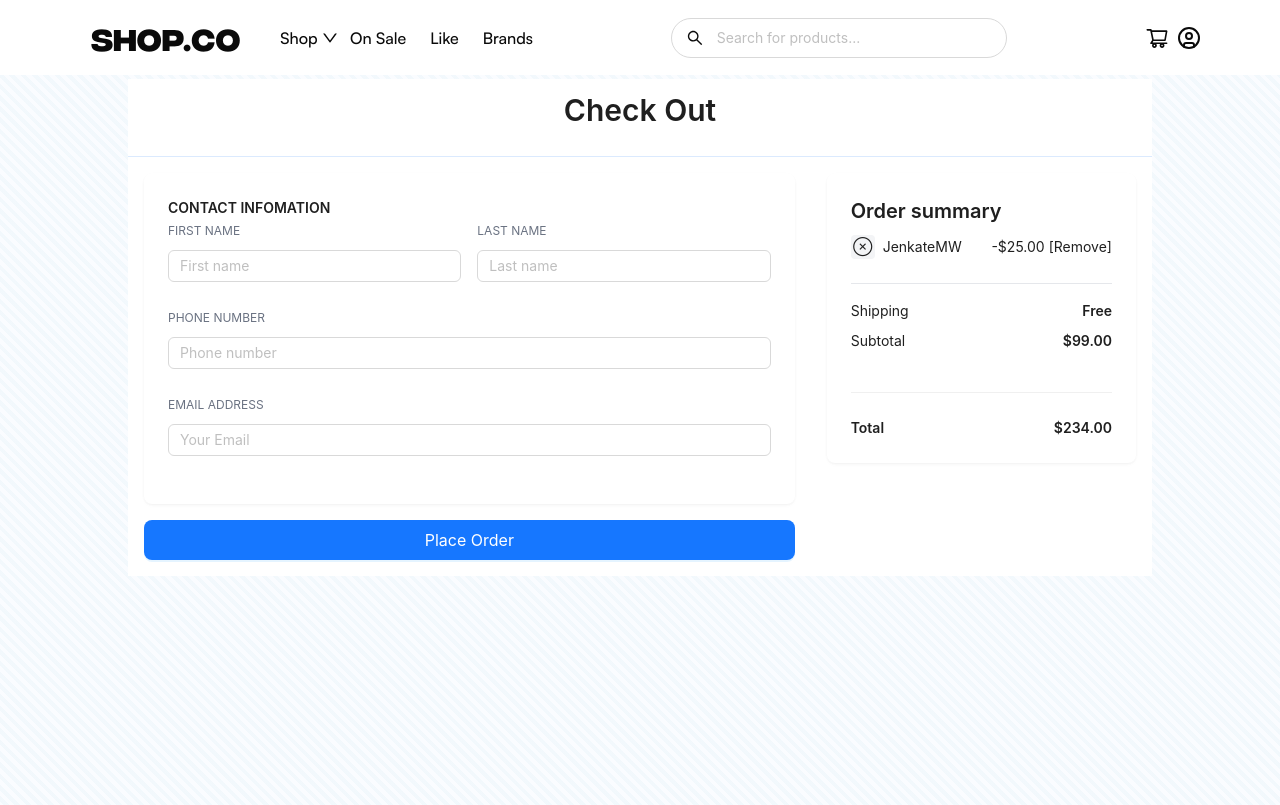
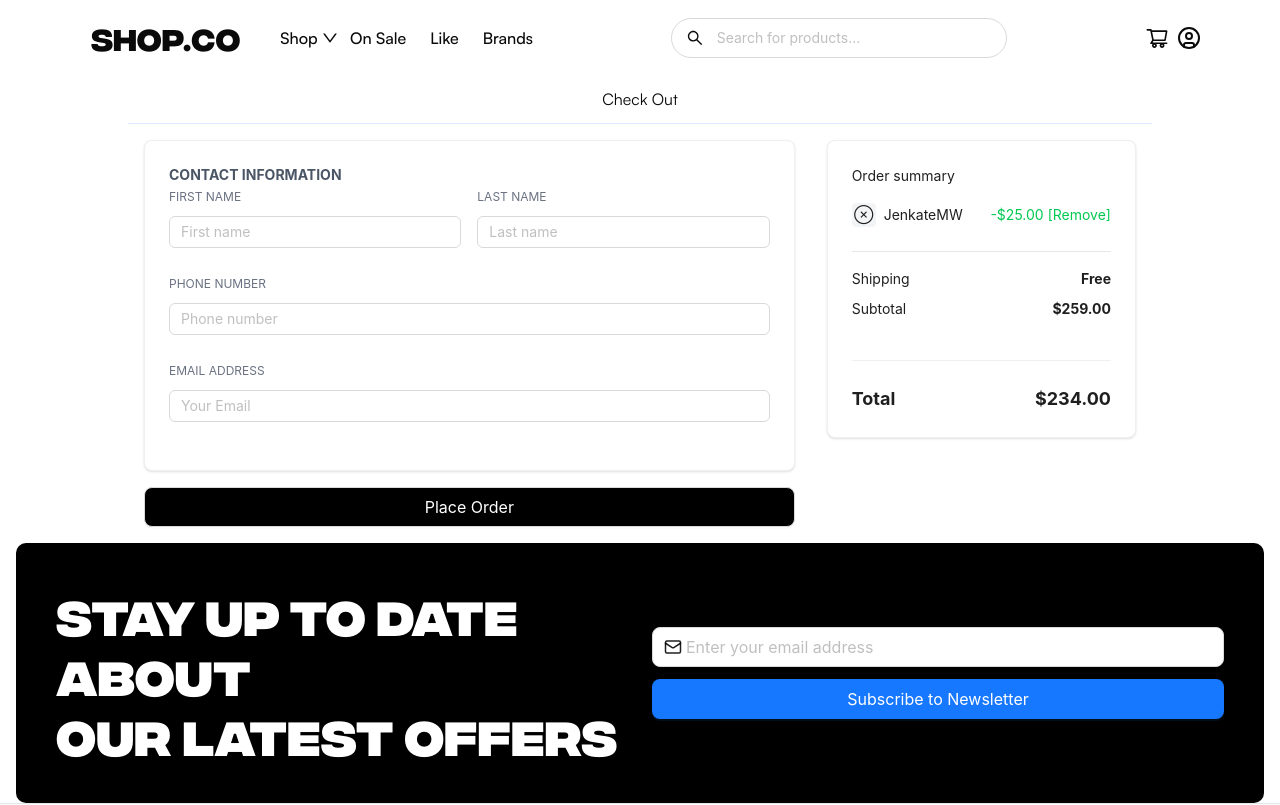
Before and after one commit to Abzakirov/ExamAbzakirov, a Next.js app: page /checkout in a window 1280 px wide. Shown: the top 805 px of the page. Built offline with nearby package versions, Linux system fonts and the light colour scheme.

Commit message:
check out design check

```diff
--- a/components/checkoutComponent/CheckOutComponent.tsx
+++ b/components/checkoutComponent/CheckOutComponent.tsx
@@ -1,3 +1,4 @@
+"use client";
 import React from "react";
 import {
   Form,
@@ -6,32 +7,27 @@ import {
   Row,
   Col,
   Card,
-  Typography,
   Divider,
-  Space,
 } from "antd";
-import { DeleteOutlined } from "@ant-design/icons";
-
-const { Title, Text } = Typography;
 
 const CheckOutComponent = () => {
   return (
-    <div className="bg-blue-50/30 bg-[repeating-linear-gradient(45deg,transparent,transparent_4px,rgba(173,216,230,0.1)_4px,rgba(173,216,230,0.1)_8px)] p-1 min-h-screen">
+    <div >
       <div className="bg-white mx-auto max-w-5xl">
         <div className="border-b border-blue-100 py-3">
-          <Title level={2} className="text-center m-0">
+          <h2 className="text-center m-0">
             Check Out
-          </Title>
+          </h2>
         </div>
 
         <div className="p-4">
           <Row gutter={[32, 24]}>
             <Col xs={24} lg={16}>
-              <Card bordered={false} className="shadow-sm">
+              <Card className="shadow-sm">
                 <div className="mb-6">
-                  <Text strong className="text-gray-600 uppercase text-sm">
-                    Contact Infomation
-                  </Text>
+                  <p className="font-bold text-gray-600 uppercase text-sm">
+                    Contact Information
+                  </p>
 
                   <Form layout="vertical" className="mt-4">
                     <Row gutter={16}>
@@ -99,55 +95,54 @@ const CheckOutComponent = () => {
               </Card>
 
               <Button
-                type="primary"
                 size="large"
                 block
-                className="bg-black hover:bg-black/80 mt-4 h-12"
+                className="!bg-black !text-white !hover:bg-black/80 mt-4 h-12"
               >
                 Place Order
               </Button>
             </Col>
 
             <Col xs={24} lg={8}>
-              <Card className="bg-white shadow-sm" bordered={false}>
-                <Title level={4} className="mb-4">
+              <Card className="bg-white shadow-sm">
+                <h4 className="mb-4">
                   Order summary
-                </Title>
+                </h4>
 
                 <div className="flex items-center justify-between mb-6">
                   <div className="flex items-center">
                     <div className="flex items-center justify-center bg-gray-100 w-6 h-6 mr-2 rounded">
                       ⊗
                     </div>
-                    <Text>JenkateMW</Text>
+                    <p>JenkateMW</p>
                   </div>
                   <div>
-                    <Text className="text-green-500 mr-1">-$25.00</Text>
-                    <Text className="text-green-500">[Remove]</Text>
+                    <p className="text-green-500 mr-1 inline">-$25.00</p>
+                    <p className="text-green-500 inline">[Remove]</p>
                   </div>
                 </div>
 
                 <div className="border-t border-gray-200 pt-4 pb-2">
                   <div className="flex justify-between mb-2">
-                    <Text>Shipping</Text>
-                    <Text strong>Free</Text>
+                    <p>Shipping</p>
+                    <p className="font-bold">Free</p>
                   </div>
 
                   <div className="flex justify-between mb-2">
-                    <Text>Subtotal</Text>
-                    <Text strong>$99.00</Text>
+                    <p>Subtotal</p>
+                    <p className="font-bold">$259.00</p>
                   </div>
                 </div>
 
                 <Divider className="my-2" />
 
                 <div className="flex justify-between">
-                  <Text strong className="text-lg">
+                  <p className="font-bold text-lg">
                     Total
-                  </Text>
-                  <Text strong className="text-lg">
+                  </p>
+                  <p className="font-bold text-lg">
                     $234.00
-                  </Text>
+                  </p>
                 </div>
               </Card>
             </Col>
--- a/components/shops/Shops.tsx
+++ b/components/shops/Shops.tsx
@@ -15,6 +15,7 @@ import EmptyCart from "@/generics/empty";
 import axios from "axios";
 import { useEffect, useState } from "react";
 import { useRouter } from "next/navigation";
+import Link from "next/link";
 
 interface PromoCode {
   kode: string;
@@ -125,10 +126,6 @@ const Shops = () => {
   const total = subtotal - totalDiscount + deliveryFee;
 
   if (cartItems.length === 0) return <EmptyCart />;
-const router =useRouter()
-const handleCheckout = () => {
-  router.push('/checkout')
-}
   return (
     <div className="container2 mt-4 px-2">
       <div>
@@ -309,14 +306,13 @@ const handleCheckout = () => {
                   {promoMessage}
                 </p>
               )}
-              <Button
-                onClick={handleCheckout}
+              <Link href={"/checkout"}
                 type="text"
                 className="!w-full md:!w-[457px] !h-[50px] sm:!h-[40px] !bg-[#000] !max-[320px]:h-[30px] !text-white flex items-center justify-center gap-2 mt-4 !rounded-full !text-[14px] sm:!text-[16px]"
               >
                 Go to Checkout{" "}
                 <ArrowRight size={16} className="sm:w-5 sm:h-5" />
-              </Button>
+              </Link>
             </div>
           </div>
         </div>
```
